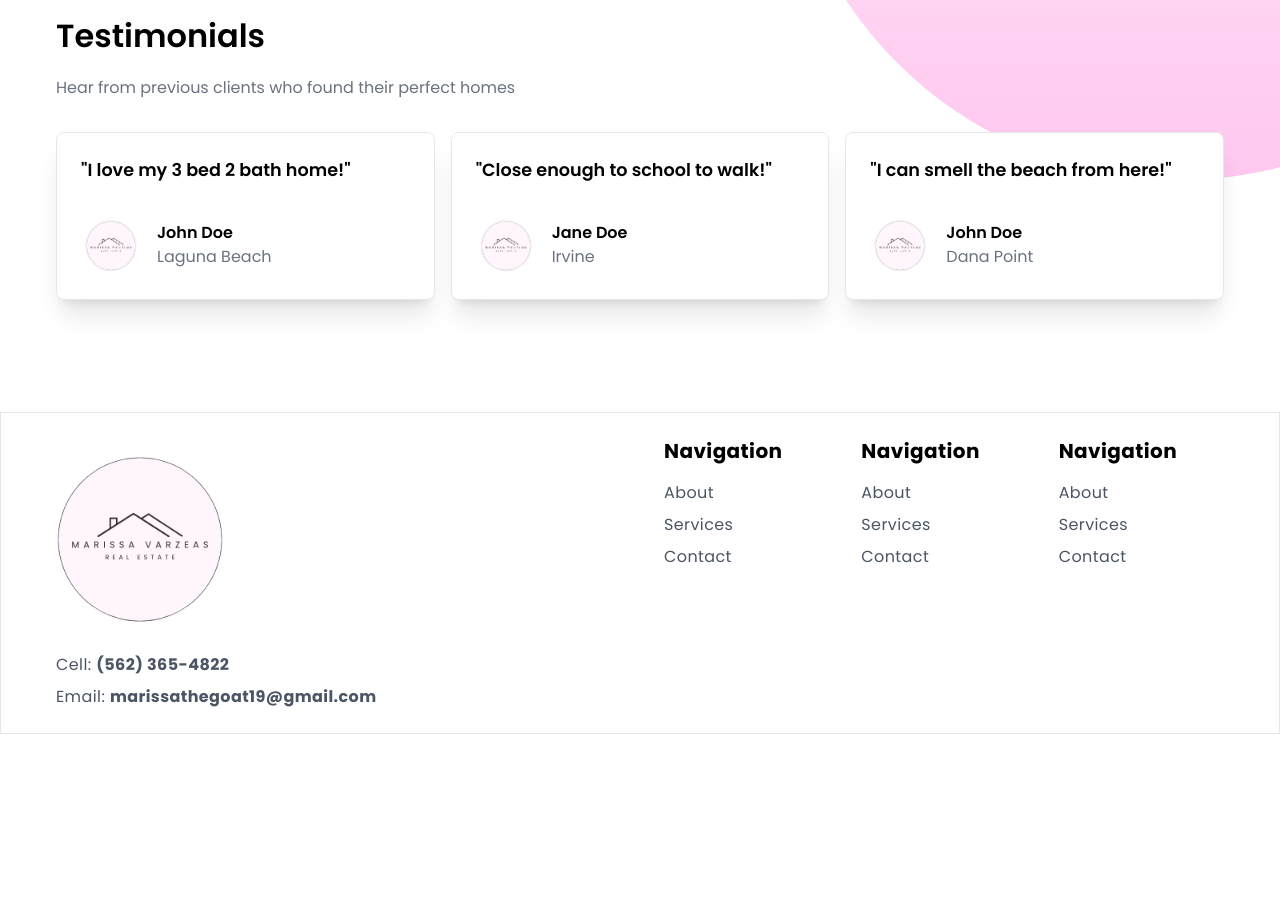
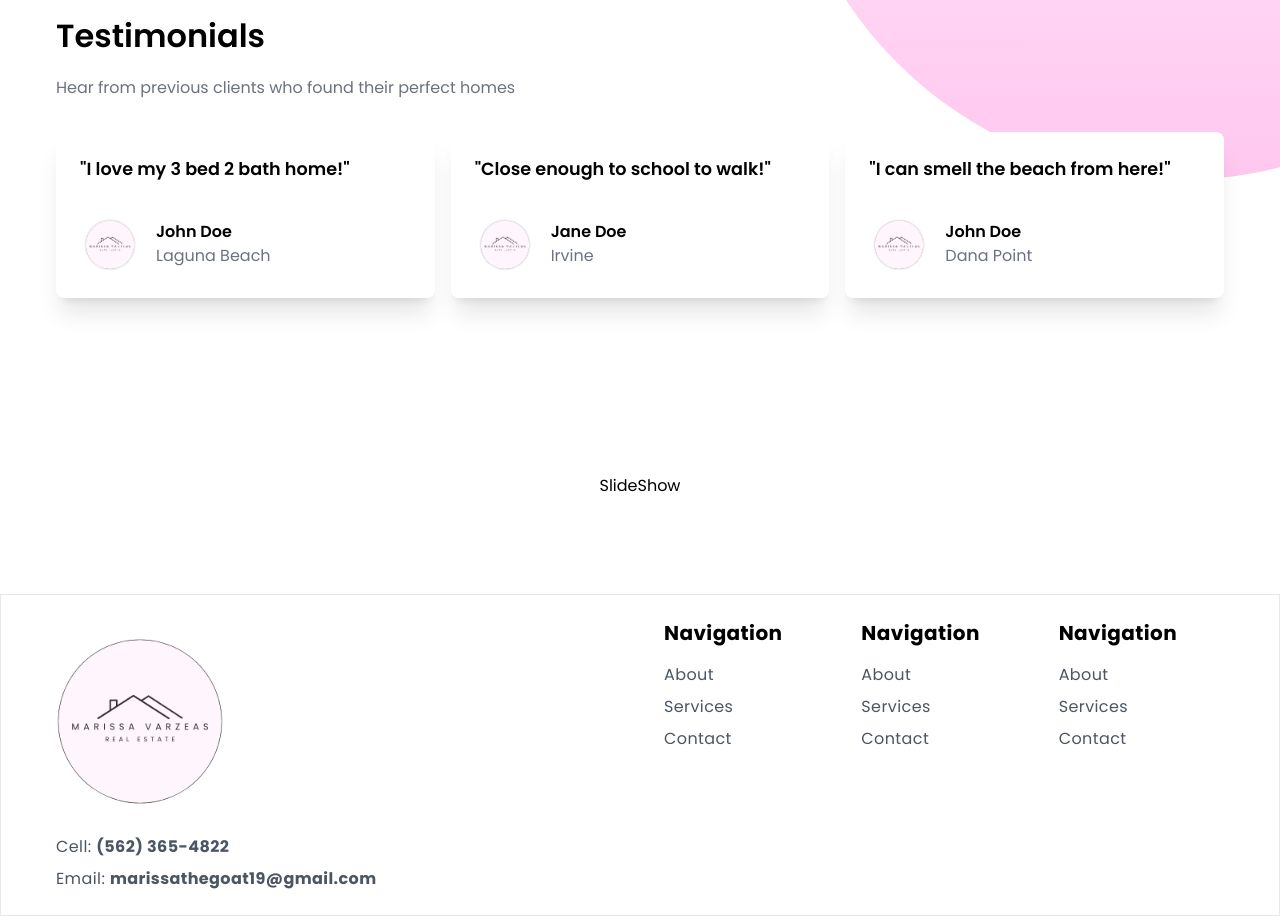
Before and after one commit to yungtyyler/mv-real-estate, a Next.js app: page / in a window 1280 px wide. Shown: the part 1120-2036 px from the top of the page. Before the commit the page ends 1854 px from the top, so only its background shows below. Built offline with nearby package versions, Linux system fonts and the light colour scheme.

Commit message:
Add slideshow component

```diff
--- a/src/app/globals.css
+++ b/src/app/globals.css
@@ -5,3 +5,7 @@
 .page__container {
   @apply w-full max-w-[1200px] px-4 my-8 mx-auto flex flex-col gap-8;
 }
+
+.section__container {
+  @apply flex flex-col items-center justify-center gap-4 my-16;
+}
--- a/src/app/page.tsx
+++ b/src/app/page.tsx
@@ -1,4 +1,4 @@
-import { CustomButton } from '@/components';
+import { CustomButton, SlideShow } from '@/components';
 import { Testimonial } from '@/types';
 import Image from 'next/image';
 
@@ -36,14 +36,14 @@ export default function Home() {
       </div>
 
       {/* Testimonials */}
-      <div className="flex flex-col items-center justify-center gap-4 my-16">
+      <div className="section__container">
         <h2 className="text-[2em] font-semibold self-start">Testimonials</h2>
         <p className="text-gray-500 self-start">Hear from previous clients who found their perfect homes</p>
         <div className="py-4 grid lg:grid-cols-3 md:grid-cols-2 gap-4 items-center md:justify-between w-full">
           {testimonials.map((testimonial, i) => (
             <div
               key={i}
-              className="border rounded-lg shadow-xl p-6 flex flex-col gap-8 justify-between bg-white w-full h-full"
+              className="rounded-lg shadow-xl p-6 flex flex-col gap-8 justify-between bg-white w-full h-full"
             >
               <p className="font-semibold text-[1.1em]">"{testimonial.message}"</p>
               <div className="flex items-center gap-4">
@@ -63,6 +63,11 @@ export default function Home() {
           ))}
         </div>
       </div>
+
+      {/* Current Listings */}
+      <div className="section__container">
+        <SlideShow />
+      </div>
     </section>
   );
 }
--- /dev/null
+++ b/src/components/SlideShow.tsx
@@ -0,0 +1,4 @@
+const SlideShow = () => {
+  return <div>SlideShow</div>;
+};
+export default SlideShow;
--- a/src/components/index.ts
+++ b/src/components/index.ts
@@ -1,3 +1,4 @@
 export { default as Header } from './Header';
 export { default as Footer } from './Footer';
 export { default as CustomButton } from './CustomButton';
+export { default as SlideShow } from './SlideShow';
```
